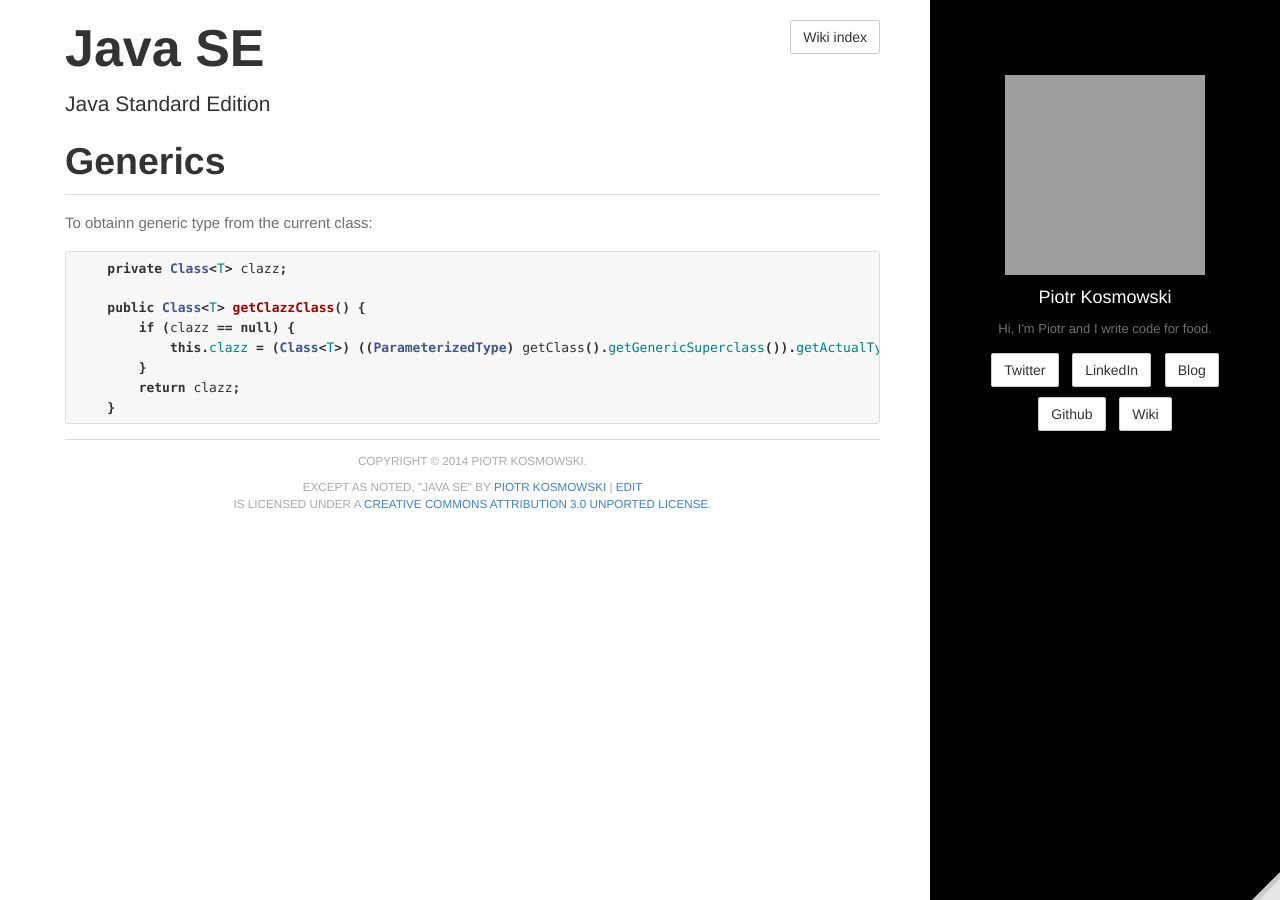
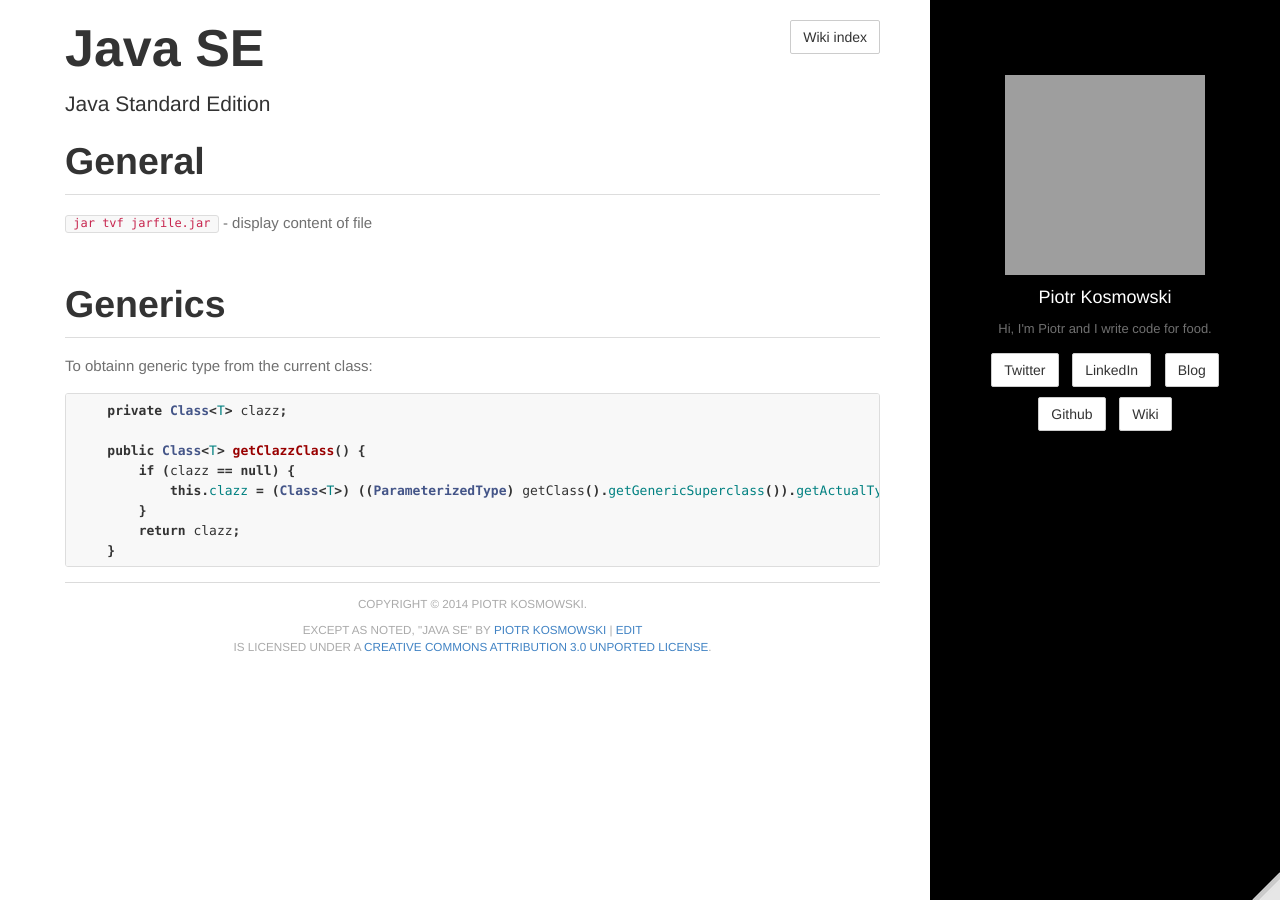
Before and after one commit to kospiotr/kospiotr.github.io, a Jekyll site: the page built from wiki/java-standard-edition.md, in a window 1280 px wide. Built offline with Jekyll 4.4.1, drawn with Linux system fonts in a browser that asks for light colours; Markdown is read by kramdown in place of the engine named in the settings; grey boxes are pictures that could not be loaded.

Commit message:
Update java-standard-edition.md

```diff
--- a/wiki/java-standard-edition.md
+++ b/wiki/java-standard-edition.md
@@ -3,8 +3,12 @@
 title: Java SE
 comments: false
 description: Java Standard Edition
-editurl: wiki/generics.md
+editurl: wiki/java-standard-edition.md
 ---
+
+#General
+
+`jar tvf jarfile.jar` - display content of file
 
 #Generics
 
```
